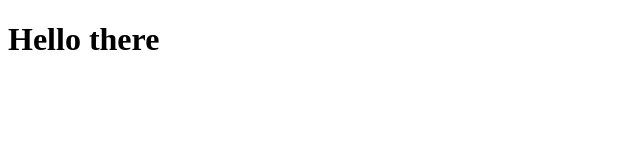
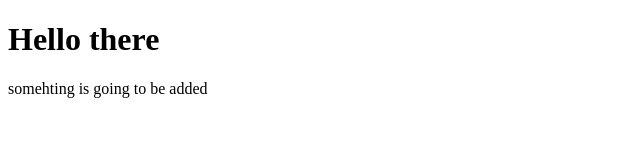
Before and after one commit to AnnaKolesnichenko/tutorial, a plain HTML site: page index.html in a window 1280 px wide. Shown: the whole page, without its empty margins (0-640 px from the left). Drawn offline with Linux system fonts and the light colour scheme.

Commit message:
smth added

```diff
--- a/index.html
+++ b/index.html
@@ -8,5 +8,6 @@
 </head>
 <body>
     <h1>Hello there</h1>
+    <p>somehting is going to be added</p>
 </body>
 </html>
```
